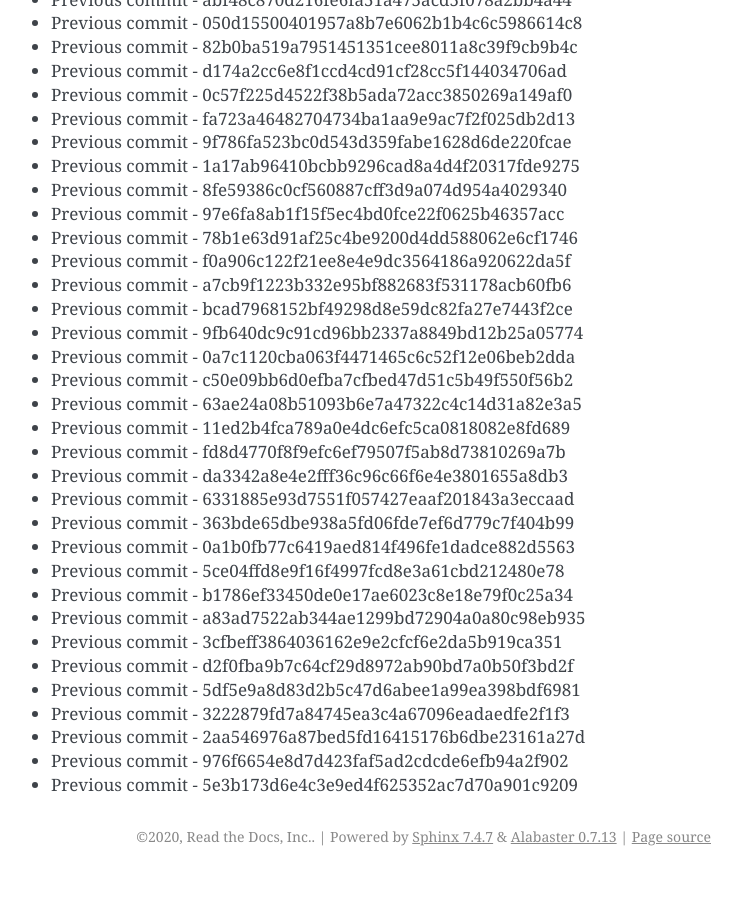
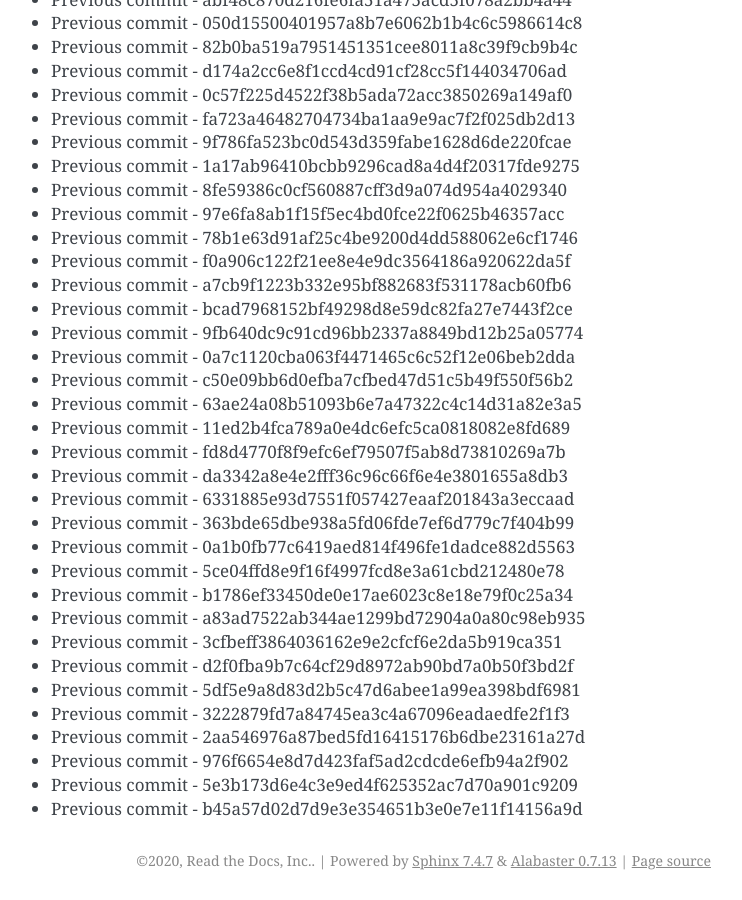
Before and after one commit to readthedocs/rtd-git-stresstest, a Sphinx documentation site: the page built from docs/updates.rst, in a window 1280 px wide and 900 px high, scrolled down 105148 px. Shown: the whole window, without its empty margins (399-1141 px from the left). Built offline with Sphinx 7.4.7, drawn with Linux system fonts in a browser that asks for light colours; before the commit the page ends 106024 px from its top, so only the background shows below that.

Commit message:
Generating commit from previous: b45a57d02d7d9e3e354651b3e0e7e11f14156a9d

```diff
--- a/docs/updates.rst
+++ b/docs/updates.rst
@@ -4450,3 +4450,4 @@ It can be tested for any performance characteristics.
 * Previous commit - 2aa546976a87bed5fd16415176b6dbe23161a27d
 * Previous commit - 976f6654e8d7d423faf5ad2cdcde6efb94a2f902
 * Previous commit - 5e3b173d6e4c3e9ed4f625352ac7d70a901c9209
+* Previous commit - b45a57d02d7d9e3e354651b3e0e7e11f14156a9d
```
